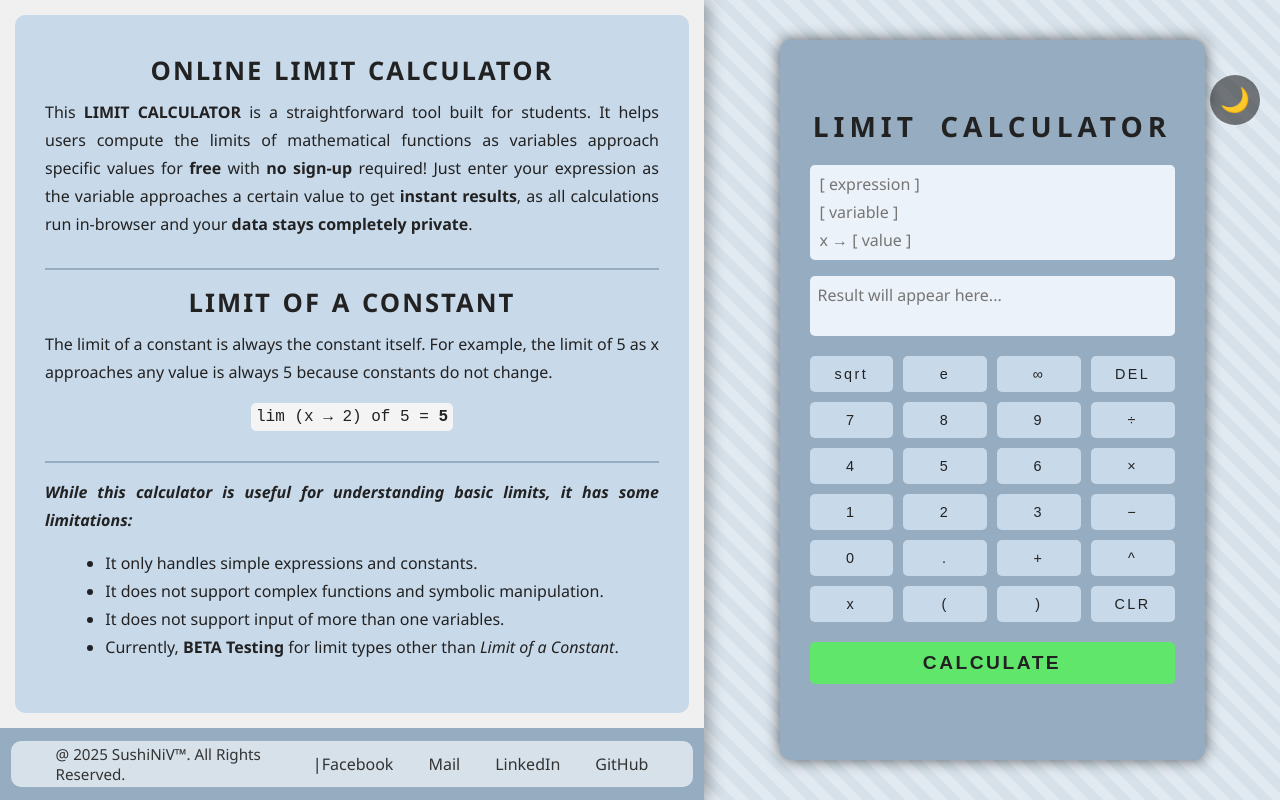
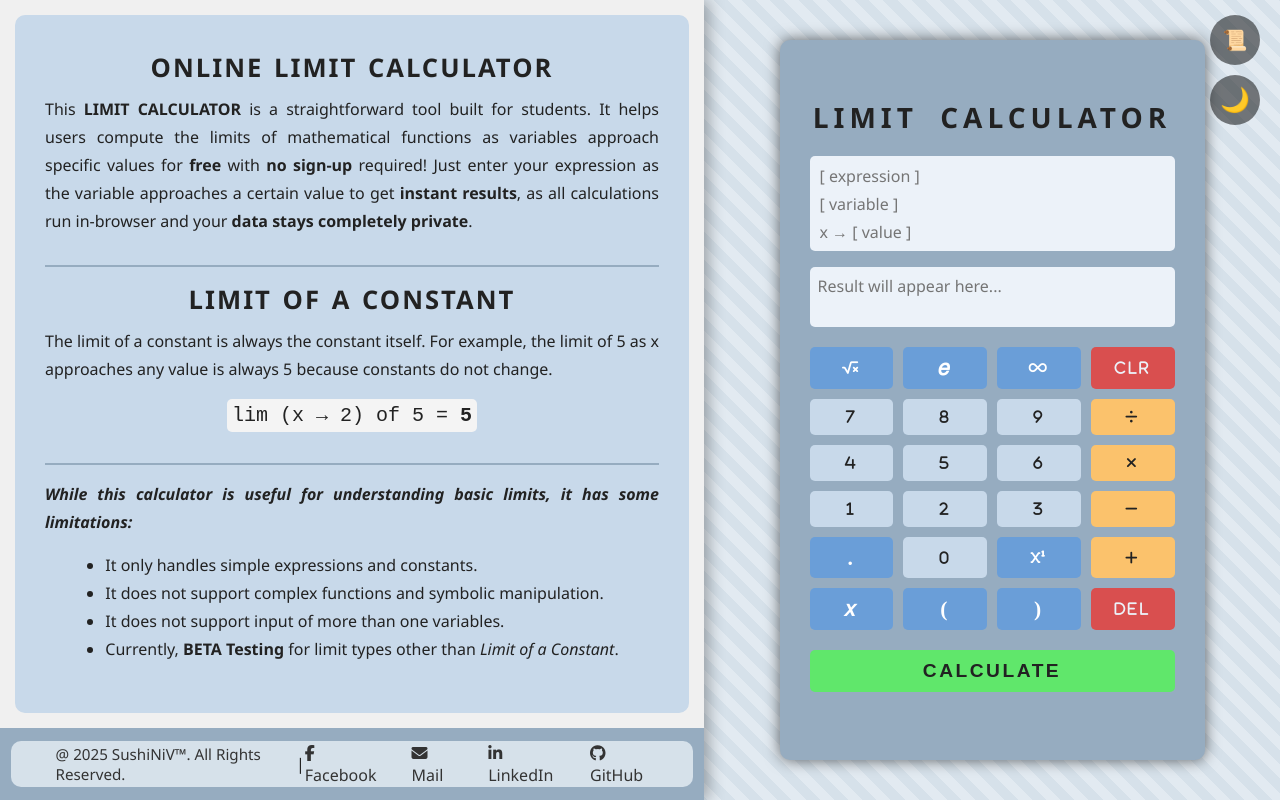
Before and after one commit to SushiNiV/limC, a Flask app: page / in a window 1280 px wide. Run offline with Flask 3, Linux system fonts and the light colour scheme.

Commit message:
Added history btn & wndow toggle

```diff
--- a/templates/index.html
+++ b/templates/index.html
@@ -71,7 +71,6 @@
                 }
             });
 
-            // Theme toggle logic
             const themeToggleBtn = document.getElementById("theme-toggle");
             const currentTheme = localStorage.getItem("theme") || "light";
             document.body.classList.add(currentTheme);
@@ -83,15 +82,37 @@
                 themeToggleBtn.textContent = newTheme === "dark" ? "☀️" : "🌙";
                 localStorage.setItem("theme", newTheme);
             });
+
+            const historyToggleBtn = document.getElementById("history-toggle");
+            const historyWindow = document.getElementById("history-window");
+            const historyList = document.getElementById("history-list");
+
+            historyToggleBtn.addEventListener("click", function () {
+                historyWindow.classList.toggle("hidden");
+            });
+
+            const historyData = {{ session.get('history', []) | tojson | safe }};
+            historyList.innerHTML = "";
+
+            historyData.forEach(item => {
+                const li = document.createElement("li");
+                li.textContent = `lim (${item.variable} → ${item.to_value}) of ${item.expression} = ${item.result}`;
+                li.addEventListener("click", function () {
+                    document.getElementById("expression").value = item.expression;
+                    document.getElementById("variable").value = item.variable;
+                    document.getElementById("to_value").value = item.to_value;
+                    historyWindow.classList.add("hidden");
+                });
+                historyList.appendChild(li);
+            });
         });
 
         function insert(value) {
             if (activeInput) {
                 const id = activeInput.id;
                 if (id === "expression") {
-                    // Handling sqrt and e
-                    if (value === "sqrt") {
-                        activeInput.value += "sqrt(";
+                    if (value === "√") {
+                        activeInput.value += "√(";
                     } else if (value === "e") {
                         activeInput.value += "e";
                     } else {
@@ -152,8 +173,8 @@
 
                     <h3>LIMIT OF A CONSTANT</h3>
                     <p>The limit of a constant is always the constant itself. For example, the limit of 5 as x approaches any value is always 5 because constants do not change.</p>
-                    <p>
-                        <code>lim (x → 2) of 5 = <strong>5</strong></code>
+                    <p class="code">
+                        <code style="font-size: 1.25rem;">lim (x → 2) of 5 = <strong>5</strong></code>
                     </p>
 
                     <hr>
@@ -171,11 +192,19 @@
                         <span class="copyright">@ 2025 SushiNiV™. All Rights Reserved.</span>
                         <span> | </span>
                         <div class="footer-links">
-                            <a href="https://www.facebook.com/profile.php?id=61565990177216">Facebook</a>
-                            <a href="https://mail.google.com/">Mail</a>
-                            <a href="https://www.linkedin.com/in/sushane-vendiola-025snv/">LinkedIn</a>
-                            <a href="https://github.com/SushiNiV">GitHub</a>
-                          </div>
+                            <a href="https://www.facebook.com/profile.php?id=61565990177216">
+                                <i class="fab fa-facebook-f"></i> Facebook
+                            </a>
+                            <a href="https://mail.google.com/">
+                                <i class="fas fa-envelope"></i> Mail
+                            </a>
+                            <a href="https://www.linkedin.com/in/sushane-vendiola-025snv/">
+                                <i class="fab fa-linkedin-in"></i> LinkedIn
+                            </a>
+                            <a href="https://github.com/SushiNiV">
+                                <i class="fab fa-github"></i> GitHub
+                            </a>
+                        </div>
                     </div>
                 </div>
         </div>
@@ -193,35 +222,50 @@
                     <div class="output-section">
                         <textarea readonly class="result-textarea" placeholder="Result will appear here...">{% if result %}{{ result }}{% elif error %}Error: {{ error }}{% endif %}</textarea>
                     </div>
-                    <div class="button-grid">
-                        <button type="button" onclick="insert('sqrt')">sqrt</button>
-                        <button type="button" onclick="insert('e')">e</button>
-                        <button type="button" onclick="insert('∞')">∞</button>
-                        <button type="button" onclick="deleteChar()">DEL</button>
-                        <button type="button" onclick="insert('7')">7</button>
-                        <button type="button" onclick="insert('8')">8</button>
-                        <button type="button" onclick="insert('9')">9</button>
-                        <button type="button" onclick="insert('/')">÷</button>
-                        <button type="button" onclick="insert('4')">4</button>
-                        <button type="button" onclick="insert('5')">5</button>
-                        <button type="button" onclick="insert('6')">6</button>
-                        <button type="button" onclick="insert('*')">×</button>
-                        <button type="button" onclick="insert('1')">1</button>
-                        <button type="button" onclick="insert('2')">2</button>
-                        <button type="button" onclick="insert('3')">3</button>
-                        <button type="button" onclick="insert('-')">−</button>
-                        <button type="button" onclick="insert('0')">0</button>
-                        <button type="button" onclick="insert('.')">.</button>
-                        <button type="button" onclick="insert('+')">+</button>
-                        <button type="button" onclick="insert('^')">^</button>
-                        <button type="button" onclick="insert('x')">x</button>
-                        <button type="button" onclick="insert('(')">(</button>
-                        <button type="button" onclick="insert(')')">)</button>
-                        <button type="button" onclick="clearInput()">CLR</button>
-                    </div>
+                  <div class="button-grid">
+                    <button type="button" class="x" onclick="insert('√')"><i class="fas fa-square-root-alt"></i></button>
+                    <button type="button" class="x" onclick="insert('e')"><i class="fa-solid big">𝑒</i></button>
+                    <button type="button" class="x" onclick="insert('∞')"><i class="fa-solid">∞</i></button>
+                    <button type="button" class="red" onclick="deleteChar()"><i class="fa-solid">CLR</i></button>
+
+                    <button type="button" onclick="insert('7')"><i class="fa-solid">7</i></button>
+                    <button type="button" onclick="insert('8')"><i class="fa-solid">8</i></button>
+                    <button type="button" onclick="insert('9')"><i class="fa-solid">9</i></button>
+                    <button type="button" class="op" onclick="insert('/')"><i class="fas fa-divide"></i></button>
+
+                    <button type="button" onclick="insert('4')"><i class="fa-solid">4</i></button>
+                    <button type="button" onclick="insert('5')"><i class="fa-solid">5</i></button>
+                    <button type="button" onclick="insert('6')"><i class="fa-solid">6</i></button>
+                    <button type="button" class="op" onclick="insert('*')"><i class="fas fa-times"></i></button>
+
+                    <button type="button" onclick="insert('1')"><i class="fa-solid">1</i></button>
+                    <button type="button" onclick="insert('2')"><i class="fa-solid">2</i></button>
+                    <button type="button" onclick="insert('3')"><i class="fa-solid">3</i></button>
+                    <button type="button" class="op" onclick="insert('-')"><i class="fas fa-minus"></i></button>
+
+                    <button type="button" class="x dot" onclick="insert('.')"><i class="fa-solid big">.</i></button>
+                    <button type="button" onclick="insert('0')"><i class="fa-solid">0</i></button>
+                    <button type="button" class="x" onclick="insert('^')"><i class="fas fa-superscript"></i></button>
+                    <button type="button" class="op" onclick="insert('+')"><i class="fas fa-plus"></i></button>
+
+                    <button type="button" class="x" onclick="insert('x')"><i class="fa-solid big">𝑥 </i></button>
+                    <button type="button" class="x" onclick="insert('(')"><i class="fa-solid big">(</i></button>
+                    <button type="button" class="x" onclick="insert(')')"><i class="fa-solid big">)</i></button>
+                    <button type="button" class="red" onclick="clearInput()"><i class="fa-solid">DEL</i></button>
+                </div>
                     <button type="submit" class="submit-btn">CALCULATE</button>
                 </form>
             </div>
+
+            <div class="history-toggle-container">
+                <button id="history-toggle">📜</button>
+            </div>
+
+            <div id="history-window" class="history-window hidden">
+                <h4>RECENT HISTORY</h4>
+                <ul id="history-list"></ul>
+            </div>
+
             <div class="theme-toggle-container">
                 <button id="theme-toggle">🌙</button>
             </div>
```
